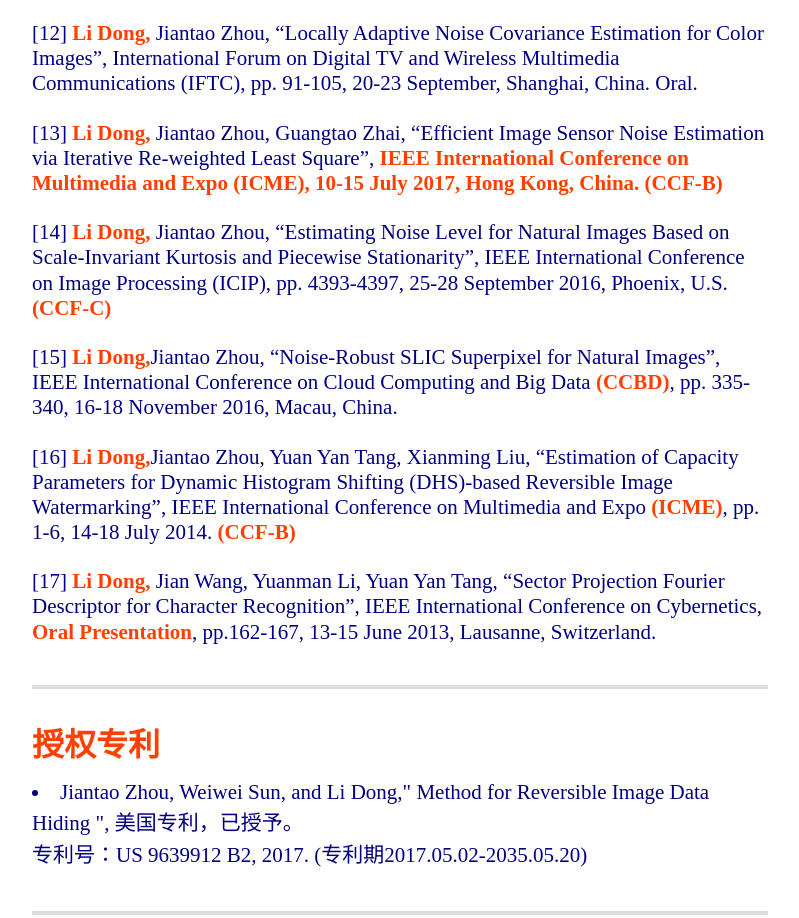
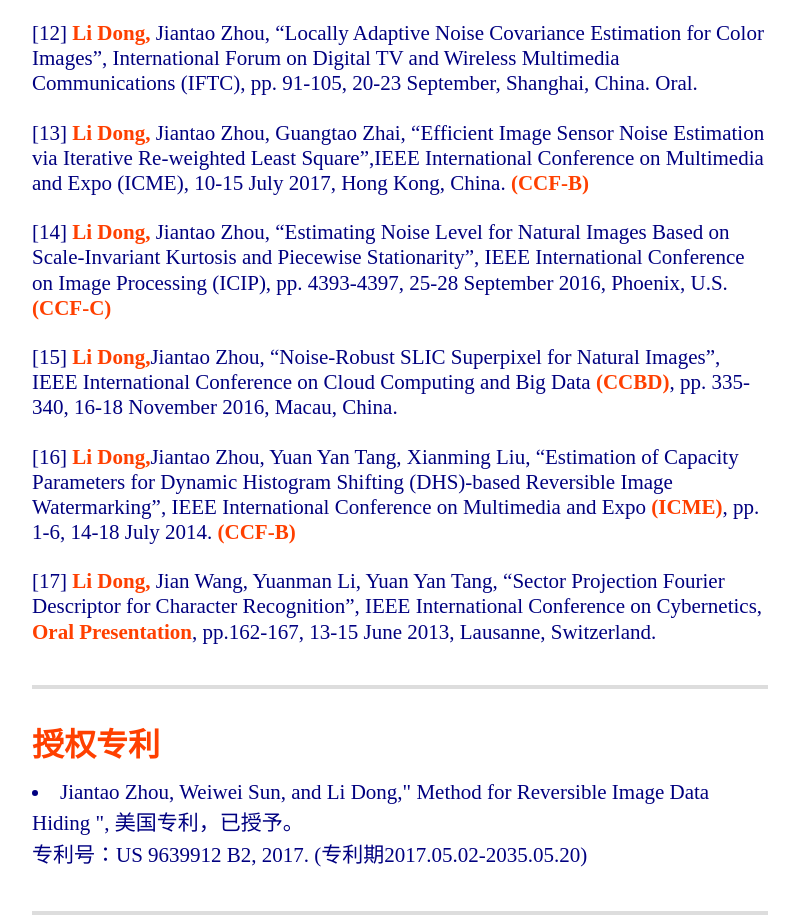
Before and after one commit to nbudongli/nbudongli.github.io, a plain HTML site: page index.html in a window 1280 px wide. Shown: the part 4023-4941 px from the top of the page, without its empty margins (432-1231 px from the left). Drawn offline with Linux system fonts and the light colour scheme.

Commit message:
Update index.html

```diff
--- a/index.html
+++ b/index.html
@@ -173,7 +173,7 @@
 								<br>
 								<li style='line-height:1.2'>[12] <strong>Li Dong,</strong> Jiantao Zhou, “Locally Adaptive Noise Covariance Estimation for Color Images”, International Forum on Digital TV and Wireless Multimedia Communications (IFTC), pp. 91-105, 20-23 September, Shanghai, China. Oral.</li>
 								<br>
-								<li style='line-height:1.2'>[13] <strong>Li Dong,</strong> Jiantao Zhou, Guangtao Zhai, “Efficient Image Sensor Noise Estimation via Iterative Re-weighted Least Square”,<strong> IEEE International Conference on Multimedia and Expo (ICME), 10-15 July 2017, Hong Kong, China. (CCF-B)</strong></li>
+								<li style='line-height:1.2'>[13] <strong>Li Dong,</strong> Jiantao Zhou, Guangtao Zhai, “Efficient Image Sensor Noise Estimation via Iterative Re-weighted Least Square”,IEEE International Conference on Multimedia and Expo (ICME), 10-15 July 2017, Hong Kong, China. <strong>(CCF-B)</strong></li>
 								<br>
 								<li style='line-height:1.2'>[14] <strong>Li Dong,</strong> Jiantao Zhou, “Estimating Noise Level for Natural Images Based on Scale-Invariant Kurtosis and Piecewise Stationarity”, IEEE International Conference on Image Processing (ICIP), pp. 4393-4397, 25-28 September 2016, Phoenix, U.S. <strong>(CCF-C)</strong></li>
 								<br>
```
